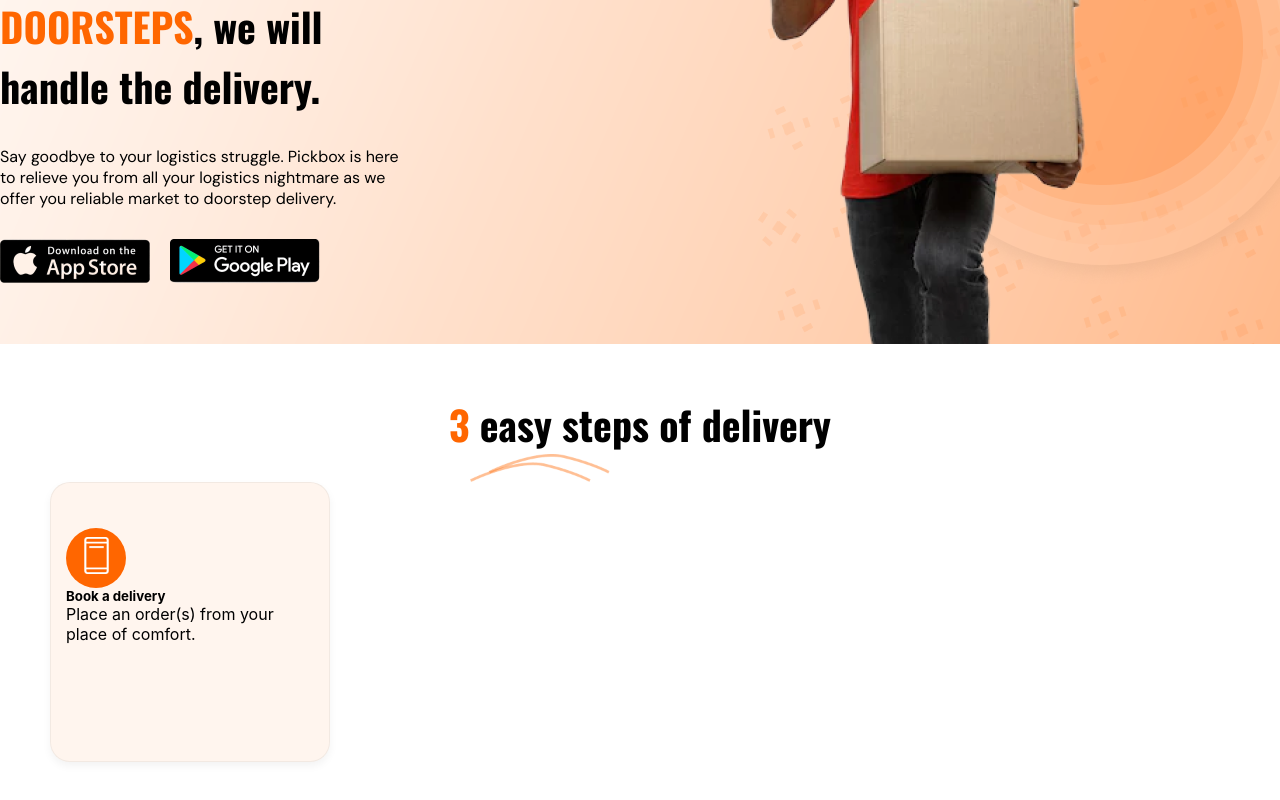
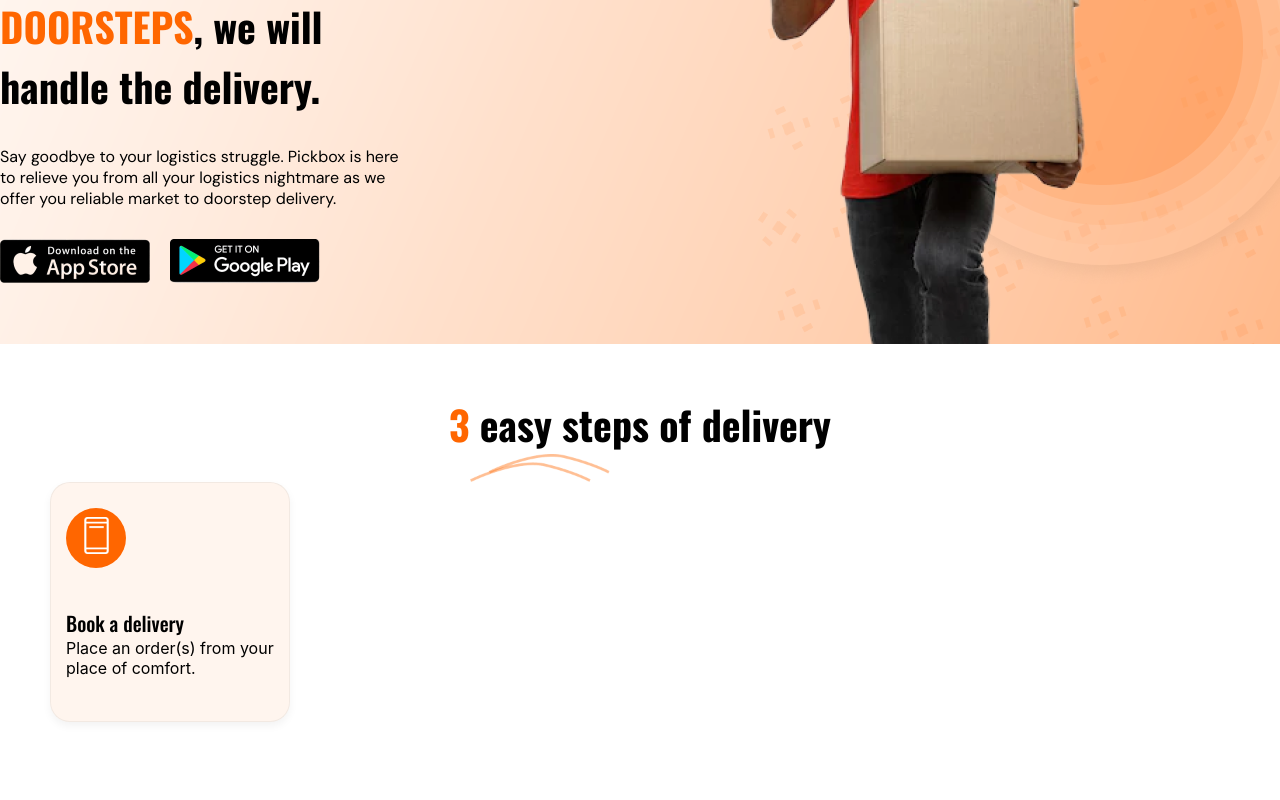
Before and after one commit to Pickbox-Project/Pickbox-frontend, a React (Create React App) app: page / in a window 1280 px wide. Shown: the part 336-1136 px from the top of the page. After the commit the page ends 1108 px from the top, so only its background shows below. Built offline with nearby package versions, Linux system fonts and the light colour scheme.

Commit message:
Started working on the Steps Component styling

```diff
--- a/src/Components/Steps/Steps.css
+++ b/src/Components/Steps/Steps.css
@@ -21,8 +21,8 @@
 
 .first-steps-card {
     background: rgba(255, 204, 170, 0.2);
-    width: 280px;
-    height: 280px;
+    width: 240px;
+    height: 240px;
     border: 1px solid rgba(0, 0, 0, 0.05);
     box-shadow: 0px 4px 8px rgba(0, 0, 0, 0.05);
     border-radius: 20px;
@@ -34,7 +34,7 @@
     height: 60px;
     border-radius: 50%;
     background: #ff6600;
-    margin-top: 30px;
+    margin-top: 10px;
 }
 
 .card-icon>img {
@@ -44,6 +44,16 @@
     padding: 9px 0px 9px 0px;
 }
 
+.card-text {
+    margin-top: 40px;
+}
+
+.card-title {
+    font-size: 20px;
+    font-family: "Oswald";
+    font-weight: 500;
+}
+
 @media (max-width: 800px) {
     .steps-text>img {
         margin-left: -10px;
```
